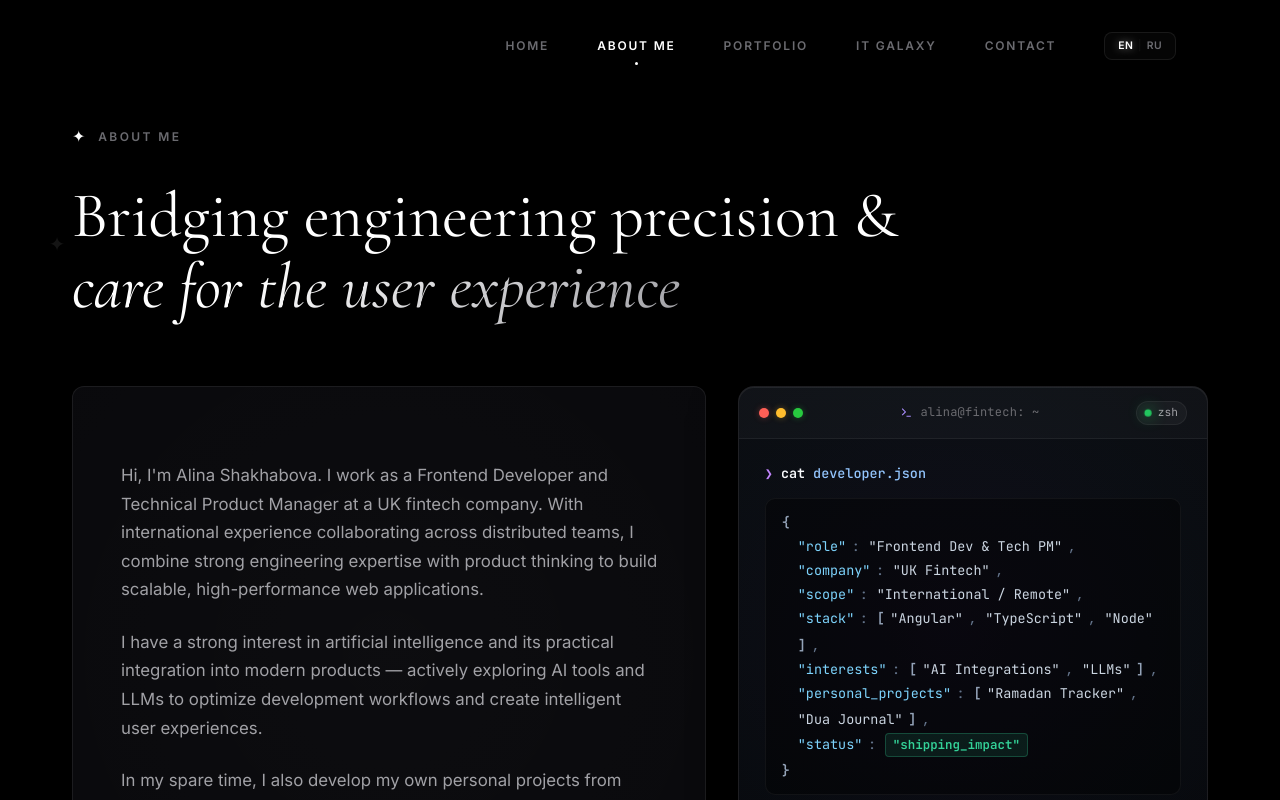
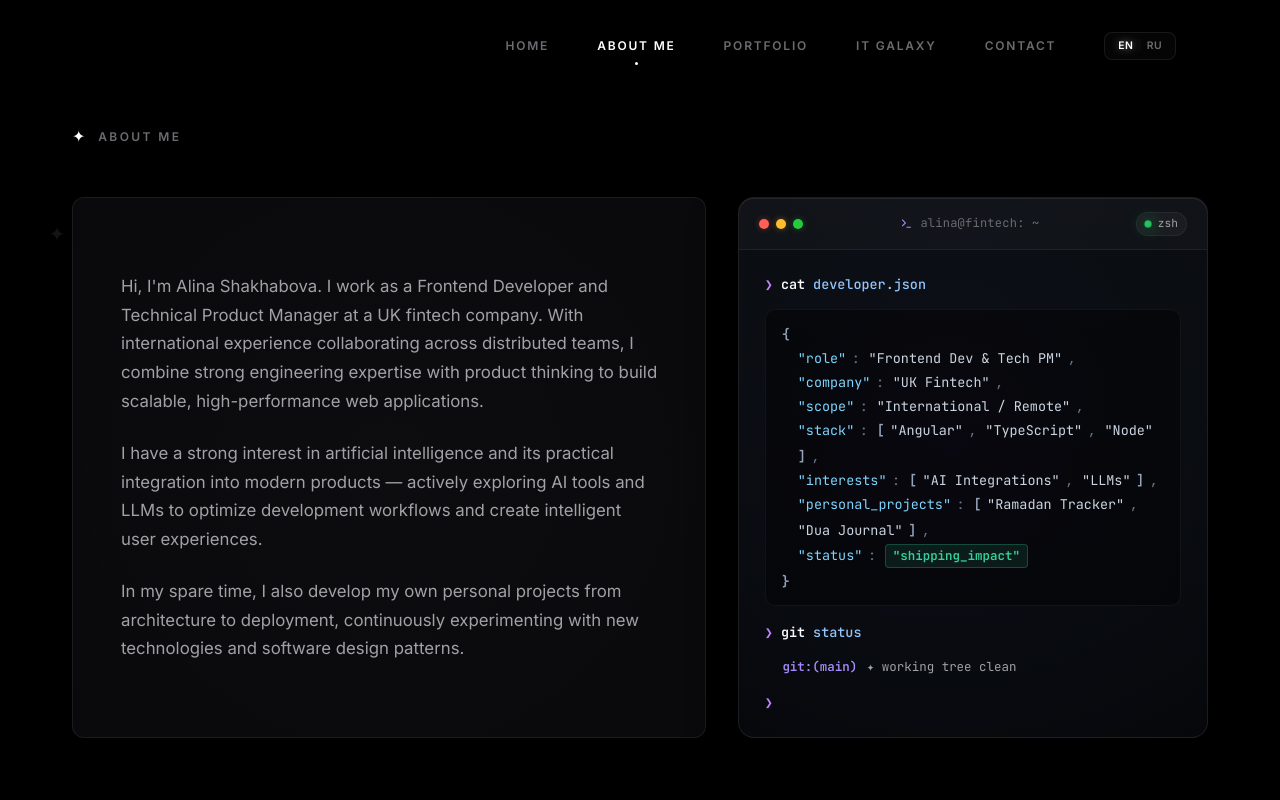
Before and after one commit to shakhabova/alinable.space, an Angular app: page /about in a window 1280 px wide. Shown: the top 800 px of the page. Built offline with nearby package versions, Linux system fonts and the light colour scheme.

Commit message:
fix: comment out unused title section in About Me page for cleaner code

```diff
--- a/src/app/components/about/about.html
+++ b/src/app/components/about/about.html
@@ -10,8 +10,8 @@
       <span class="star animate-pulse-star">✦</span>
       <p>{{ lang.t('ABOUT ME', 'ОБО МНЕ') }}</p>
     </div>
-    <h1 class="title">{{ lang.t('Bridging engineering precision &', 'Объединяю инженерную точность и') }}<br class="desktop-only"> <em>{{ lang.t('care for the user experience', 'внимание к пользовательскому опыту') }}</em></h1>
-
+   <!-- <h1 class="title">{{ lang.t('Bridging engineering precision &', 'Объединяю инженерную точность и') }}<br class="desktop-only"> <em>{{ lang.t('care for the user experience', 'внимание к пользовательскому опыту') }}</em></h1>
+      -->
     <div class="bio-grid">
       <div class="bio-text glass-panel">
         <div class="bio-glow"></div>
```
